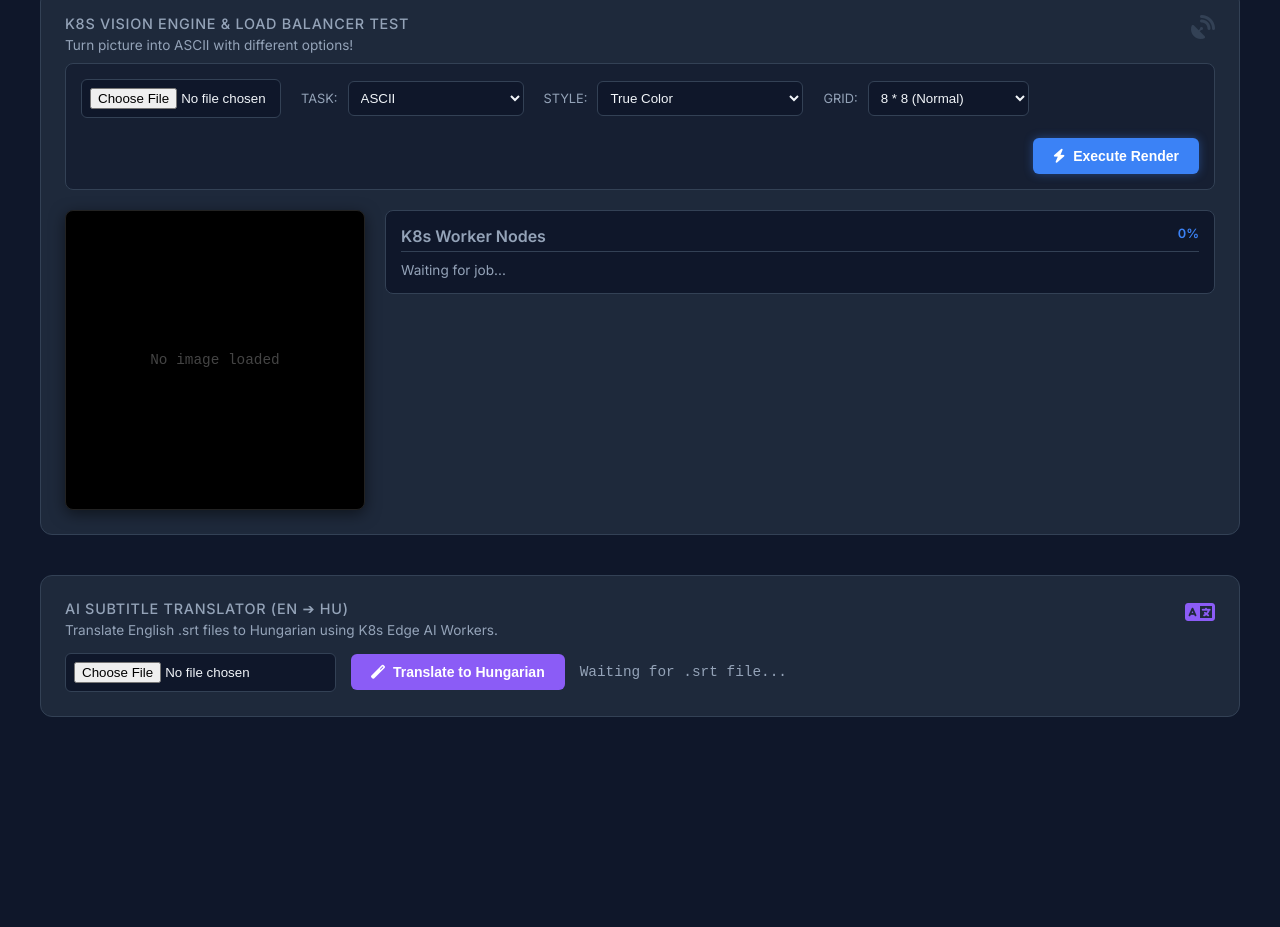
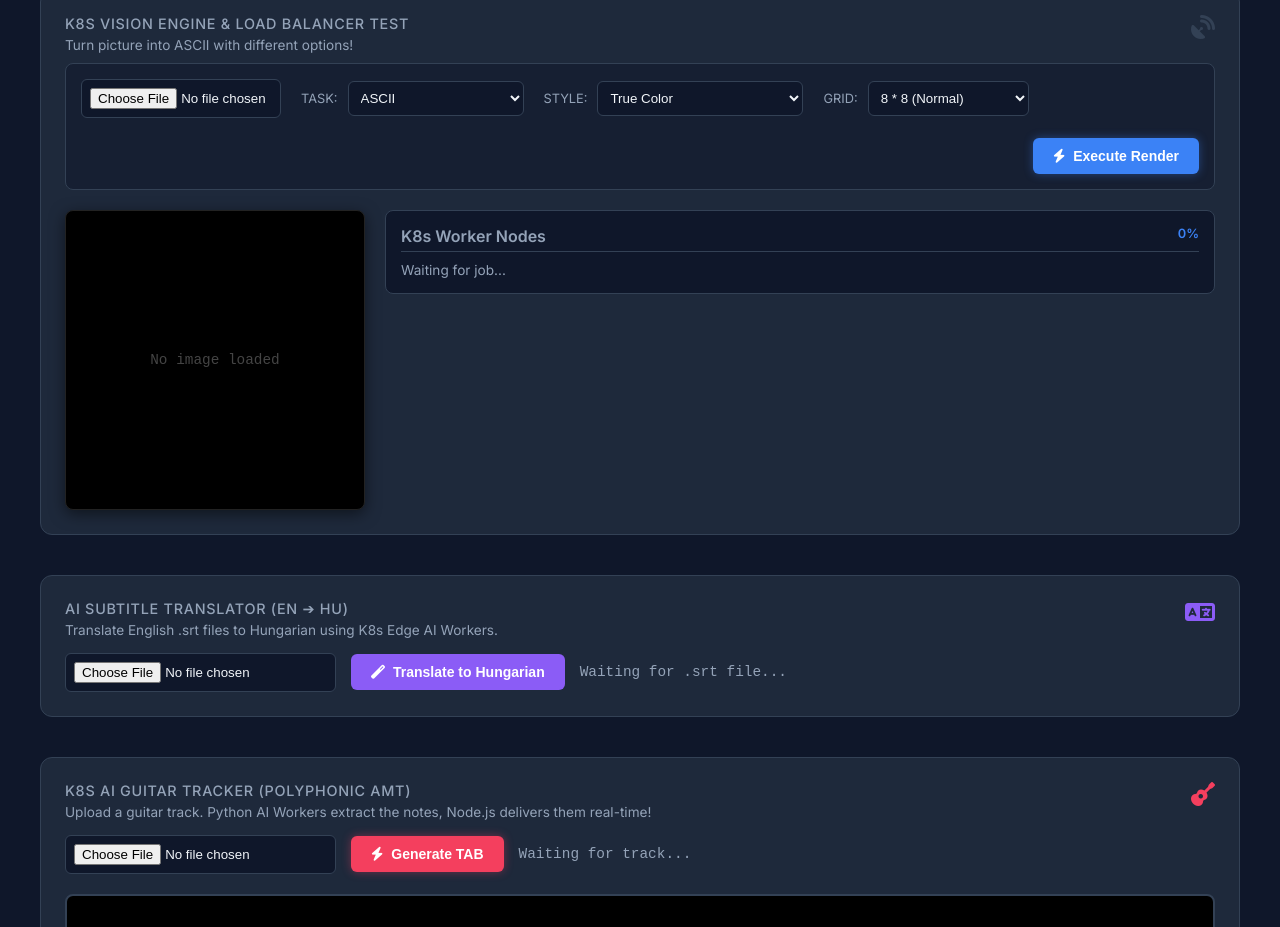
Before and after one commit to laci-loczi/docker-kubernetes, a website: page app/public/index.html in a window 1280 px wide. Shown: the part 1873-2800 px from the top of the page. Before the commit the page ends 2630 px from the top, so only its background shows below. Drawn offline with nearby package versions, Linux system fonts and the light colour scheme.

Commit message:
wrong html

```diff
--- a/app/public/index.html
+++ b/app/public/index.html
@@ -257,6 +257,34 @@
         </div>
     </div>
 
+    <section style="margin-top: 40px; margin-bottom: 40px; width: 100%;">
+        <div class="card" style="background: var(--card-bg); border-color: var(--border-color);">
+            <div class="card-header" style="margin-bottom: 15px;">
+                <div>
+                    <div class="card-title">K8s AI Guitar Tracker (Polyphonic AMT)</div>
+                    <div style="font-size: 0.85rem; color: var(--text-muted); margin-top: 5px;">
+                        Upload a guitar track. Python AI Workers extract the notes, Node.js delivers them real-time!
+                    </div>
+                </div>
+                <i class="fas fa-guitar" style="color: #f43f5e; font-size: 1.5rem;"></i>
+            </div>
+
+            <div style="display: flex; gap: 15px; align-items: center; flex-wrap: wrap; margin-bottom: 20px;">
+                <input type="file" id="guitarInput" accept=".wav,.mp3" style="background: var(--bg-color); color: var(--text-main); padding: 8px; border-radius: 6px; border: 1px solid var(--border-color); cursor: pointer;">
+                <button id="analyzeGuitarBtn" style="background: #f43f5e; color: white; border: none; padding: 10px 20px; border-radius: 6px; cursor: pointer; font-weight: 600; transition: 0.2s; box-shadow: 0 0 10px rgba(244, 63, 94, 0.4);">
+                    <i class="fas fa-bolt"></i> Generate TAB
+                </button>
+                <div id="guitarStatus" style="color: var(--text-muted); font-size: 0.9rem; font-family: monospace;">Waiting for track...</div>
+            </div>
+
+            <div style="position: relative; width: 100%; border-radius: 8px; overflow: hidden; border: 2px solid var(--border-color); background: #000;">
+                <canvas id="guitarCanvas" width="800" height="400" style="width: 100%; display: block;"></canvas>
+            </div>
+
+            <audio id="guitarAudio" controls style="width: 100%; margin-top: 15px; outline: none; border-radius: 6px;"></audio>
+        </div>
+    </section>
+
     <script src="script.js"></script>
 </body>
 </html>
```
